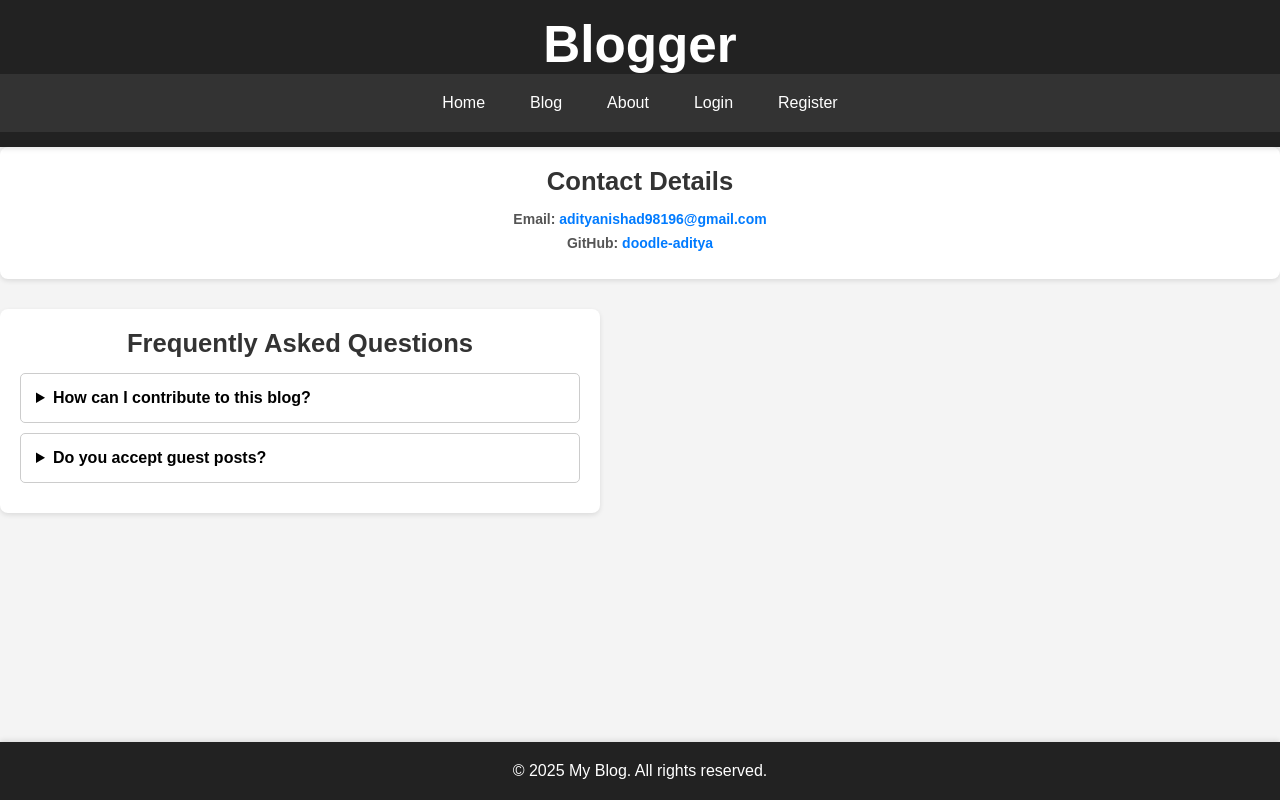
After one commit to Doodle-Aditya/Flask-blog, a Flask app: page /contact in a window 1280 px wide. The commit adds this page. Run offline with Flask 3, Linux system fonts and the light colour scheme; some libraries are stand-ins or nearby versions.

Commit message:
Made contact page

```diff
--- a/app.py
+++ b/app.py
@@ -97,5 +97,9 @@ def logout():
 def about():
     return render_template('about.html')
 
+@app.route('/contact')
+def contact():
+    return render_template('contact.html')
+
 if __name__ == '__main__':
     app.run(debug=True)
--- /dev/null
+++ b/static/css/contact.css
@@ -0,0 +1,177 @@
+/* Reset and Global Styles */
+* {
+    margin: 0;
+    padding: 0;
+    box-sizing: border-box;
+}
+
+body {
+    font-family: Arial, sans-serif;
+    background-color: #f4f4f4;
+    min-height: 100vh;
+    display: flex;
+    flex-direction: column;
+}
+
+/* Header - Navbar */
+header {
+    background: #222;
+    color: white;
+    padding: 15px 0;
+    text-align: center;
+    font-size: 1.6rem;
+    position: sticky;
+    top: 0;
+    width: 100%;
+    z-index: 1000;
+    box-shadow: 0px 2px 5px rgba(0, 0, 0, 0.1);
+}
+
+.navbar {
+    display: flex;
+    justify-content: center;
+    align-items: center;
+    background: #333;
+    padding: 10px 20px;
+}
+
+.navbar ul {
+    list-style: none;
+    display: flex;
+    gap: 15px;
+    flex-wrap: wrap;
+}
+
+.navbar ul li {
+    margin: 0;
+}
+
+.navbar ul li a {
+    color: white;
+    text-decoration: none;
+    padding: 10px 15px;
+    display: block;
+    border-radius: 5px;
+    transition: background 0.3s ease;
+    font-size: 1rem;
+}
+
+.navbar ul li a:hover {
+    background: #555;
+}
+
+/* Contact Details */
+.contact-container {
+    width: 90%;
+    max-width: 600px;
+    background: white;
+    padding: 30px;
+    margin: 20px auto;
+    border-radius: 8px;
+    box-shadow: 0px 4px 10px rgba(0, 0, 0, 0.1);
+    text-align: center;
+}
+
+.contact-details {
+    text-align: center;
+    background: white;
+    padding: 20px;
+    border-radius: 8px;
+    box-shadow: 0px 2px 5px rgba(0, 0, 0, 0.1);
+}
+
+.contact-details h2 {
+    font-size: 1.6rem;
+    color: #333;
+    margin-bottom: 15px;
+}
+
+.contact-details p {
+    font-size: 14px;
+    color: #555;
+    margin: 8px 0;
+}
+
+.contact-details a {
+    color: #007bff;
+    text-decoration: none;
+    font-weight: bold;
+}
+
+.contact-details a:hover {
+    text-decoration: underline;
+}
+
+/* FAQ Section */
+.faq {
+    width: 90%;
+    max-width: 600px;
+    margin-top: 30px;
+    padding: 20px;
+    border-radius: 8px;
+    background: white;
+    box-shadow: 0px 2px 5px rgba(0, 0, 0, 0.1);
+}
+
+.faq h2 {
+    font-size: 1.6rem;
+    color: #333;
+    text-align: center;
+    margin-bottom: 15px;
+}
+
+details {
+    background: white;
+    padding: 10px;
+    border: 1px solid #ccc;
+    border-radius: 5px;
+    margin-bottom: 10px;
+    cursor: pointer;
+    transition: all 0.3s ease;
+}
+
+details:hover {
+    box-shadow: 0px 2px 5px rgba(0, 0, 0, 0.1);
+}
+
+summary {
+    font-weight: bold;
+    cursor: pointer;
+    padding: 5px;
+}
+
+summary:hover {
+    color: #007bff;
+}
+
+/* Footer */
+footer {
+    background: #222;
+    color: white;
+    text-align: center;
+    padding: 20px;
+    font-size: 1rem;
+    margin-top: auto;
+    width: 100%;
+    box-shadow: 0px -2px 5px rgba(0, 0, 0, 0.1);
+}
+
+/* Responsive Design */
+@media (max-width: 768px) {
+    .navbar ul {
+        flex-direction: column;
+        align-items: center;
+        gap: 10px;
+    }
+
+    .contact-details,
+    .faq {
+        width: 95%;
+        padding: 15px;
+    }
+
+    .navbar ul li a {
+        padding: 8px 12px;
+        font-size: 0.9rem;
+    }
+}
--- /dev/null
+++ b/templates/contact.html
@@ -0,0 +1,47 @@
+<!DOCTYPE html>
+<html lang="en">
+<head>
+    <meta charset="UTF-8">
+    <meta name="viewport" content="width=device-width, initial-scale=1.0">
+    <title>My Blog</title>
+    <link rel="stylesheet" href="{{ url_for('static', filename='css/contact.css') }}">
+
+</head>
+<body>
+    <header>
+        <h1>Blogger</h1>
+        <nav class="navbar">
+            <ul>
+                <li><a href="{{ url_for('home') }}">Home</a></li>
+                <li><a href="#">Blog</a></li>
+                <li><a href="{{ url_for('about') }}">About</a></li>
+                {% if 'user_name' in session %}
+                    <li><a href="{{ url_for('logout') }}">Logout</a></li>
+                {% else %}
+                    <li><a href="{{ url_for('login') }}">Login</a></li>
+                    <li><a href="{{ url_for('register') }}">Register</a></li>
+                {% endif %}
+            </ul>
+        </nav>
+    </header>
+    <div class="contact-details">
+        <h2>Contact Details</h2>
+        <p><strong>Email:</strong> <a href="mailto:adityanishad98196@gmail.com">adityanishad98196@gmail.com</a></p>
+        <p><strong>GitHub:</strong> <a href="https://github.com/doodle-aditya" target="_blank">doodle-aditya</a></p>
+    </div>
+    <div class="faq">
+        <h2>Frequently Asked Questions</h2>
+        <details>
+            <summary>How can I contribute to this blog?</summary>
+            <p>You can contribute by submitting your articles via email or GitHub pull requests.</p>
+        </details>
+        <details>
+            <summary>Do you accept guest posts?</summary>
+            <p>Yes! Feel free to reach out with your ideas.</p>
+        </details>
+    </div>
+    <footer>
+        <p>&copy; 2025 My Blog. All rights reserved.</p>
+    </footer>
+</body>
+</html>
--- a/templates/index.html
+++ b/templates/index.html
@@ -4,7 +4,7 @@
     <meta charset="UTF-8">
     <meta name="viewport" content="width=device-width, initial-scale=1.0">
     <title>My Blog</title>
-    <link rel="stylesheet" href="{{ url_for('static', filename='css/style.css') }}">
+    <link rel="stylesheet" href="{{ url_for('static', filename='css/contact.css') }}">
 
 </head>
 <body>
@@ -14,7 +14,7 @@
             <ul>
                 <li><a href="{{ url_for('about') }}">About</a></li>
                 <li><a href="#">Blog</a></li>
-                <li><a href="#">Contact</a></li>
+                <li><a href="{{ url_for('contact') }}">Contact</a></li>
                 {% if 'user_name' in session %}
                     <li><a href="{{ url_for('logout') }}">Logout</a></li>
                 {% else %}
```
